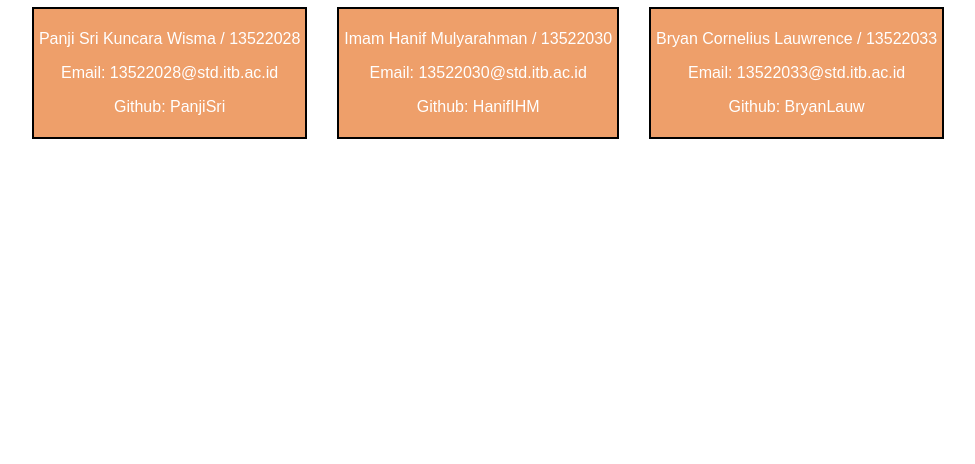
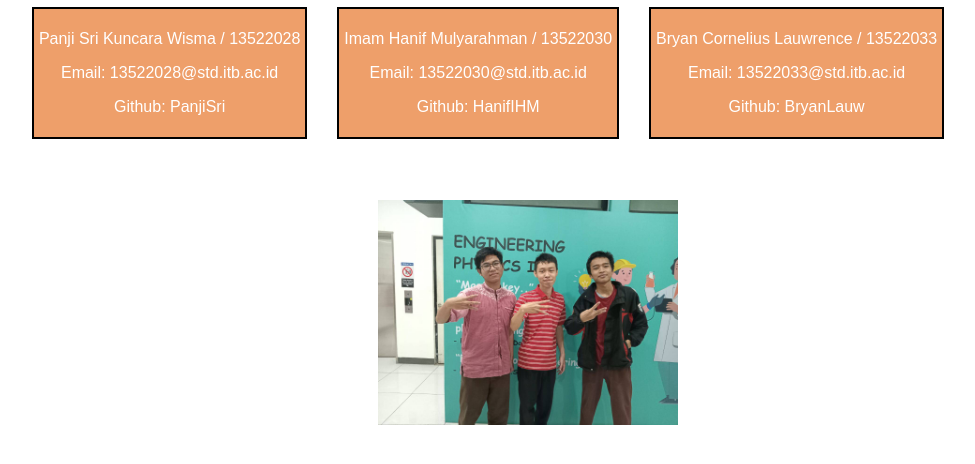
Before and after one commit to BryanLauw/Algeo02-22028, a Flask app: page /About in a window 1280 px wide. Shown: the part 215-679 px from the top of the page, without its empty margins (152-1127 px from the left). Run offline with Flask 3, Linux system fonts and the light colour scheme.

Commit message:
tambahan about page

```diff
--- a/src/templates/about.html
+++ b/src/templates/about.html
@@ -49,6 +49,9 @@
                     <p>Github: BryanLauw</p>
                 </div>
             </div>
+            <figure style="justify-content: center; display: flex; flex-flow: row;">
+                <img src="../static/31539.jpg" style="width: 300px; margin-left: 490px;">
+            </figure>
         </main>
         <footer>
 
```
Also changed, not shown: src/static/31539.jpg (added).
